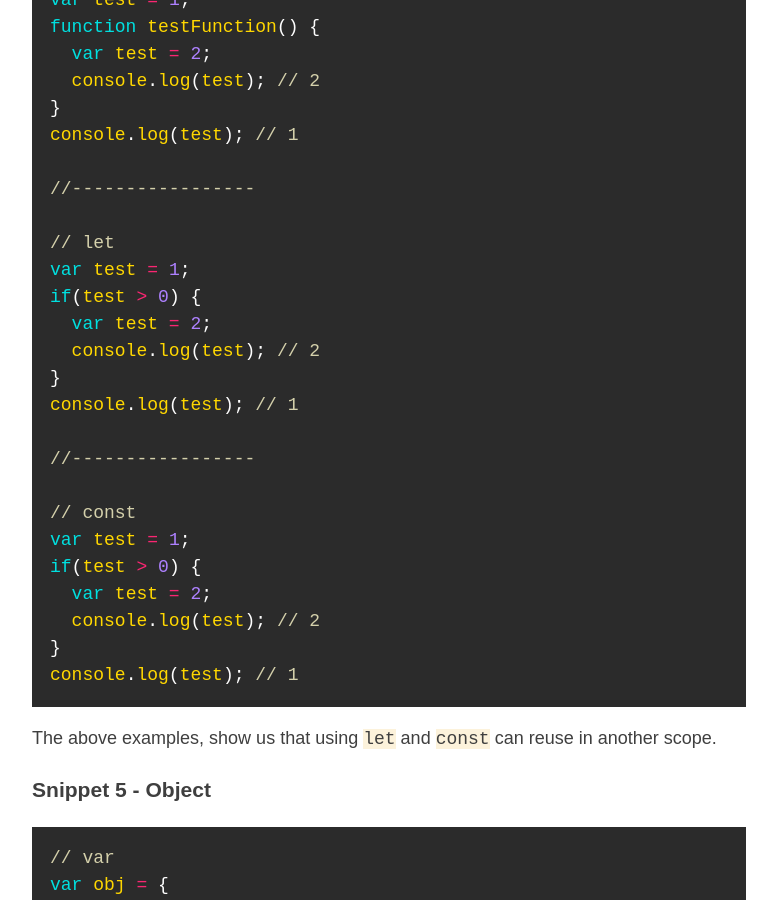
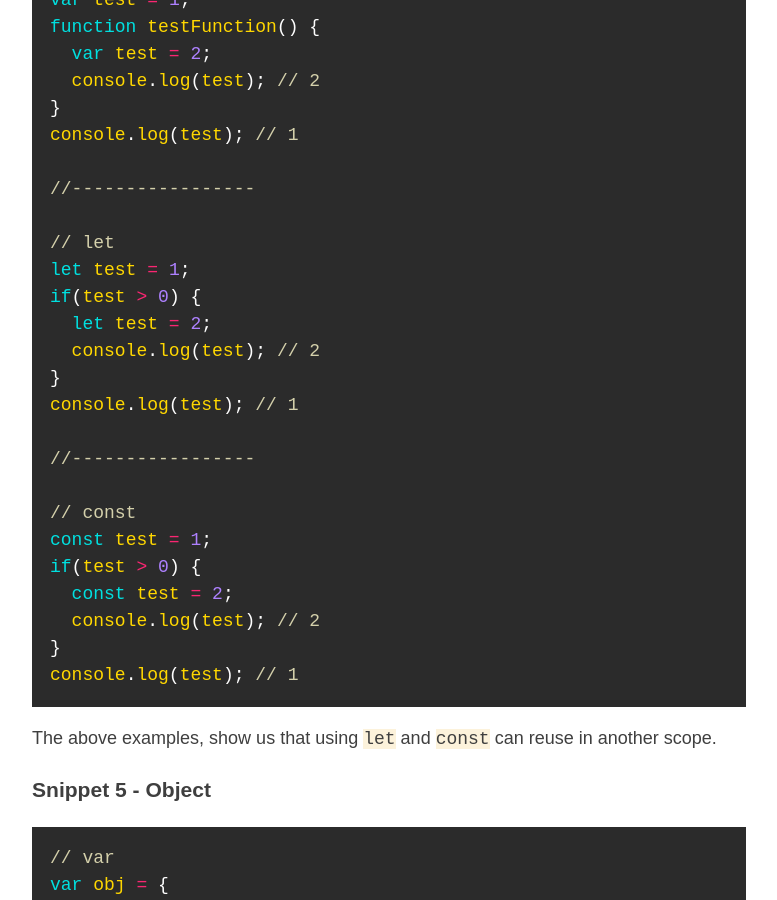
Before and after one commit to vinceumo/devNotes, a Jekyll site: the page built from _posts/Javascript/2018-08-06-es6-const-let-var.md, in a window 1280 px wide and 900 px high, scrolled down 2888 px. Shown: the whole window, without its empty margins (251-1028 px from the left). Built offline with Jekyll 4.4.1, drawn with Linux system fonts in a browser that asks for light colours; a script that is not in the unit is left out.

Commit message:
Fix typos

```diff
--- a/_posts/Javascript/2018-08-06-es6-const-let-var.md
+++ b/_posts/Javascript/2018-08-06-es6-const-let-var.md
@@ -114,9 +114,9 @@ console.log(test); // 1
 //-----------------
 
 // let
-var test = 1;
+let test = 1;
 if(test > 0) {
-  var test = 2;
+  let test = 2;
   console.log(test); // 2
 }
 console.log(test); // 1
@@ -124,9 +124,9 @@ console.log(test); // 1
 //-----------------
 
 // const
-var test = 1;
+const test = 1;
 if(test > 0) {
-  var test = 2;
+  const test = 2;
   console.log(test); // 2
 }
 console.log(test); // 1
```
